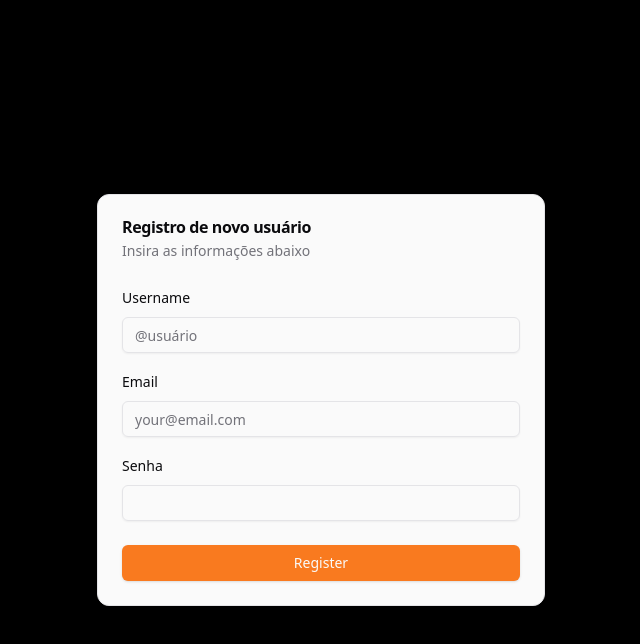
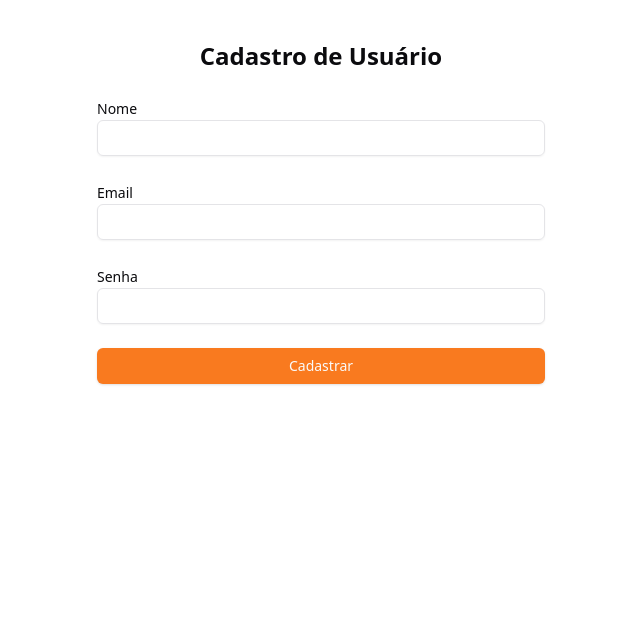
Before and after one commit to lucasvininx/projeto_giro, a Next.js app: page /register in a window 1280 px wide. Shown: the top 644 px of the page, without its empty margins (319-959 px from the left). Built offline with nearby package versions, Linux system fonts and the light colour scheme; a web font is replaced by a local one.

Commit message:
Criado tela de registro, juntamente com a lógica para fazer o registro do usuário e cadastrar no banco de dados mongodb

```diff
--- /dev/null
+++ b/app/api/users/route.ts
@@ -0,0 +1,42 @@
+import { NextResponse } from "next/server";
+import bcrypt from "bcryptjs";
+import dbConnect from "@/lib/mongodb";
+import { User } from "@/models/user"; // Importação correta do modelo
+
+export async function POST(req: Request) {
+  try {
+    await dbConnect(); // Conecta ao banco
+
+    const body = await req.json();
+    const { name, email, password } = body;
+
+    // Verificar se o usuário já existe
+    const userExists = await User.findOne({ email }); // Função do modelo User
+    if (userExists) {
+      return NextResponse.json({ error: "Email já cadastrado" }, { status: 400 });
+    }
+
+    // Criptografar a senha
+    const hashedPassword = await bcrypt.hash(password, 10);
+
+    // Criar novo usuário
+    const user = await User.create({
+      name,
+      email,
+      password: hashedPassword,
+    });
+
+    // Remover a senha do objeto retornado
+    const userWithoutPassword = {
+      _id: user._id,
+      name: user.name,
+      email: user.email,
+      createdAt: user.createdAt,
+    };
+
+    return NextResponse.json({ message: "Usuário criado com sucesso", user: userWithoutPassword }, { status: 201 });
+  } catch (error) {
+    console.error("Erro ao criar usuário:", error);
+    return NextResponse.json({ error: "Erro ao criar usuário" }, { status: 500 });
+  }
+}
--- /dev/null
+++ b/app/form/register-form.tsx
@@ -0,0 +1,83 @@
+"use client"
+
+import { useState } from "react"
+import { Button } from "@/components/ui/button"
+import { Input } from "@/components/ui/input"
+import { Label } from "@/components/ui/label"
+import { Alert, AlertDescription } from "@/components/ui/alert"
+
+export function RegisterForm() {
+  const [loading, setLoading] = useState(false)
+  const [error, setError] = useState("")
+  const [success, setSuccess] = useState(false)
+
+  async function onSubmit(event: React.FormEvent<HTMLFormElement>) {
+    event.preventDefault()
+    setLoading(true)
+    setError("")
+    setSuccess(false)
+
+    const formData = new FormData(event.currentTarget)
+    const data = {
+      name: formData.get("name"),
+      email: formData.get("email"),
+      password: formData.get("password"),
+    }
+
+    try {
+      const response = await fetch("/api/users", {
+        method: "POST",
+        headers: {
+          "Content-Type": "application/json",
+        },
+        body: JSON.stringify(data),
+      })
+
+      const result = await response.json()
+
+      if (!response.ok) {
+        throw new Error(result.error || "Erro ao cadastrar usuário")
+      }
+
+      setSuccess(true)
+      event.currentTarget.reset()
+    } catch (err) {
+      setError(err instanceof Error ? err.message : "Erro ao cadastrar usuário")
+    } finally {
+      setLoading(false)
+    }
+  }
+
+  return (
+    <form onSubmit={onSubmit} className="space-y-6 w-full max-w-md mx-auto">
+      <div>
+        <Label htmlFor="name">Nome</Label>
+        <Input id="name" name="name" required />
+      </div>
+      <div>
+        <Label htmlFor="email">Email</Label>
+        <Input id="email" name="email" type="email" required />
+      </div>
+      <div>
+        <Label htmlFor="password">Senha</Label>
+        <Input id="password" name="password" type="password" required />
+      </div>
+
+      {error && (
+        <Alert variant="destructive">
+          <AlertDescription>{error}</AlertDescription>
+        </Alert>
+      )}
+
+      {success && (
+        <Alert>
+          <AlertDescription>Usuário cadastrado com sucesso!</AlertDescription>
+        </Alert>
+      )}
+
+      <Button type="submit" className="w-full" disabled={loading}>
+        {loading ? "Cadastrando..." : "Cadastrar"}
+      </Button>
+    </form>
+  )
+}
--- a/app/register/layout.tsx
+++ /dev/null
@@ -1,11 +0,0 @@
-export default function RegisterLayout({
-    children,
-  }: {
-    children: React.ReactNode
-  }) {
-    return (
-      <section className="bg-gray-100 min-h-screen flex flex-col">
-        <main className="flex-grow">{children}</main>
-      </section>
-    )
-  }
--- a/app/register/page.tsx
+++ b/app/register/page.tsx
@@ -1,91 +1,10 @@
-"use client";
-
-import { useState } from "react";
-import { useRouter } from "next/navigation";
-import { Button } from "@/components/ui/button";
-import { Input } from "@/components/ui/input";
-import { Label } from "@/components/ui/label";
-import {
-  Card,
-  CardContent,
-  CardDescription,
-  CardFooter,
-  CardHeader,
-  CardTitle,
-} from "@/components/ui/card";
+import { RegisterForm } from "@/app/form/register-form"
 
 export default function RegisterPage() {
-  const [username, setUsername] = useState("");
-  const [email, setEmail] = useState("");
-  const [password, setPassword] = useState("");
-  const [error, setError] = useState("");
-  const router = useRouter();
-
-  const handleSubmit = async (e: React.FormEvent) => {
-    e.preventDefault();
-    setError("");
-
-    if (!username || !email || !password) {
-      setError("All fields are required");
-      return;
-    }
-
-    if (!username.startsWith("@")) {
-      setError("Usuário deve conter @");
-      return;
-    }
-
-    console.log("Registration data:", { username, email, password });
-    // TODO: Implement actual registration logic here
-    // router.push("/login")
-  };
-
   return (
-    <div className="flex justify-center items-center min-h-screen bg-black">
-      <Card className="w-full max-w-md">
-        <CardHeader>
-          <CardTitle>Registro de novo usuário</CardTitle>
-          <CardDescription>Insira as informações abaixo</CardDescription>
-        </CardHeader>
-        <CardContent>
-          <form onSubmit={handleSubmit}>
-            <div className="space-y-4">
-              <div className="space-y-2">
-                <Label htmlFor="username">Username</Label>
-                <Input
-                  id="username"
-                  placeholder="@usuário"
-                  value={username}
-                  onChange={(e) => setUsername(e.target.value)}
-                />
-              </div>
-              <div className="space-y-2">
-                <Label htmlFor="email">Email</Label>
-                <Input
-                  id="email"
-                  type="email"
-                  placeholder="your@email.com"
-                  value={email}
-                  onChange={(e) => setEmail(e.target.value)}
-                />
-              </div>
-              <div className="space-y-2">
-                <Label htmlFor="password">Senha</Label>
-                <Input
-                  id="password"
-                  type="password"
-                  value={password}
-                  onChange={(e) => setPassword(e.target.value)}
-                />
-              </div>
-            </div>
-            {error && <p className="text-red-500 mt-4">{error}</p>}
-            <Button type="submit" className="w-full mt-6">
-              Register
-            </Button>
-          </form>
-        </CardContent>
-      </Card>
+    <div className="container mx-auto py-10">
+      <h1 className="text-2xl font-bold text-center mb-6">Cadastro de Usuário</h1>
+      <RegisterForm />
     </div>
-  );
+  )
 }
--- /dev/null
+++ b/components/ui/alert.tsx
@@ -0,0 +1,59 @@
+import * as React from "react"
+import { cva, type VariantProps } from "class-variance-authority"
+
+import { cn } from "@/lib/utils"
+
+const alertVariants = cva(
+  "relative w-full rounded-lg border px-4 py-3 text-sm [&>svg+div]:translate-y-[-3px] [&>svg]:absolute [&>svg]:left-4 [&>svg]:top-4 [&>svg]:text-foreground [&>svg~*]:pl-7",
+  {
+    variants: {
+      variant: {
+        default: "bg-background text-foreground",
+        destructive:
+          "border-destructive/50 text-destructive dark:border-destructive [&>svg]:text-destructive",
+      },
+    },
+    defaultVariants: {
+      variant: "default",
+    },
+  }
+)
+
+const Alert = React.forwardRef<
+  HTMLDivElement,
+  React.HTMLAttributes<HTMLDivElement> & VariantProps<typeof alertVariants>
+>(({ className, variant, ...props }, ref) => (
+  <div
+    ref={ref}
+    role="alert"
+    className={cn(alertVariants({ variant }), className)}
+    {...props}
+  />
+))
+Alert.displayName = "Alert"
+
+const AlertTitle = React.forwardRef<
+  HTMLParagraphElement,
+  React.HTMLAttributes<HTMLHeadingElement>
+>(({ className, ...props }, ref) => (
+  <h5
+    ref={ref}
+    className={cn("mb-1 font-medium leading-none tracking-tight", className)}
+    {...props}
+  />
+))
+AlertTitle.displayName = "AlertTitle"
+
+const AlertDescription = React.forwardRef<
+  HTMLParagraphElement,
+  React.HTMLAttributes<HTMLParagraphElement>
+>(({ className, ...props }, ref) => (
+  <div
+    ref={ref}
+    className={cn("text-sm [&_p]:leading-relaxed", className)}
+    {...props}
+  />
+))
+AlertDescription.displayName = "AlertDescription"
+
+export { Alert, AlertTitle, AlertDescription }
--- /dev/null
+++ b/lib/mongodb.ts
@@ -0,0 +1,40 @@
+import mongoose from "mongoose";
+
+if (!process.env.MONGODB_URI) {
+  throw new Error("Please add your MONGODB_URI to .env.local");
+}
+
+const MONGODB_URI: string = process.env.MONGODB_URI;
+
+let cached = (global as any).mongoose;
+
+if (!cached) {
+  cached = (global as any).mongoose = { conn: null, promise: null };
+}
+
+async function dbConnect() {
+  if (cached.conn) {
+    return cached.conn;
+  }
+
+  if (!cached.promise) {
+    const opts = {
+      bufferCommands: false,
+    };
+
+    cached.promise = mongoose.connect(MONGODB_URI, opts).then((mongoose) => {
+      return mongoose;
+    });
+  }
+
+  try {
+    cached.conn = await cached.promise;
+  } catch (e) {
+    cached.promise = null;
+    throw e;
+  }
+
+  return cached.conn;
+}
+
+export default dbConnect;
--- /dev/null
+++ b/models/User.ts
@@ -0,0 +1,13 @@
+import mongoose, { Schema, model, models } from "mongoose";
+
+// Definição do esquema do usuário
+const userSchema = new Schema({
+    name: { type: String, required: true },
+    email: { type: String, required: true, unique: true },
+    password: { type: String, required: true },
+  });
+
+  // Evitar recriar o modelo em ambiente de desenvolvimento
+  const User = models.User || model("User", userSchema);
+
+  export { User }; // Exporta o modelo User
--- a/package.json
+++ b/package.json
@@ -23,9 +23,13 @@
     "@radix-ui/react-switch": "^1.1.2",
     "@radix-ui/react-tabs": "^1.1.2",
     "@radix-ui/react-tooltip": "^1.1.6",
+    "bcrypt": "^5.1.1",
+    "bcryptjs": "^2.4.3",
     "class-variance-authority": "^0.7.1",
     "clsx": "^2.1.1",
     "lucide-react": "^0.473.0",
+    "mongodb": "^6.12.0",
+    "mongoose": "^8.9.5",
     "next": "^14.2.23",
     "next-themes": "^0.4.4",
     "react": "^18",
```
Also changed, not shown: 2 other files (tests, documents, lock files or other folders).
